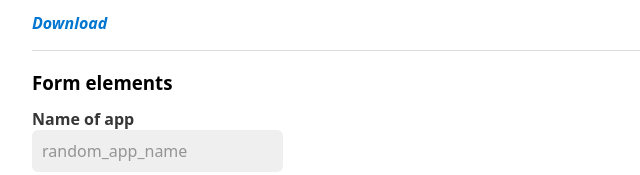
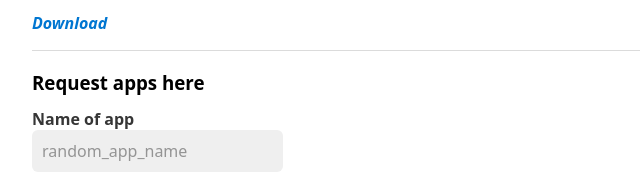
Before and after one commit to kaizoku49/kaizoku49.github.io, a plain HTML site: page index.html in a window 1280 px wide. Shown: the part 778-953 px from the top of the page, 208-848 px from the left. Drawn offline with Linux system fonts and the light colour scheme.

Commit message:
Update index.html

```diff
--- a/index.html
+++ b/index.html
@@ -75,7 +75,7 @@
     <p><a href="https://drive.google.com/file/d/1aajt1p8zvbDMr7Cgh3EKqfRybupIXHa2/view?usp=drivesdk" target="_blank"><mark>Download</mark></a></p>
 -->
 <hr>
-    <h3>Form elements</h3>
+    <h3>Request apps here</h3>
     <form action="https://formspree.io/tapanpareek20@gmail.com" method="POST" />
     <label for='name'>Name of app</label>
     <input type='name' name='name' id='name' placeholder='random_app_name'>
```
